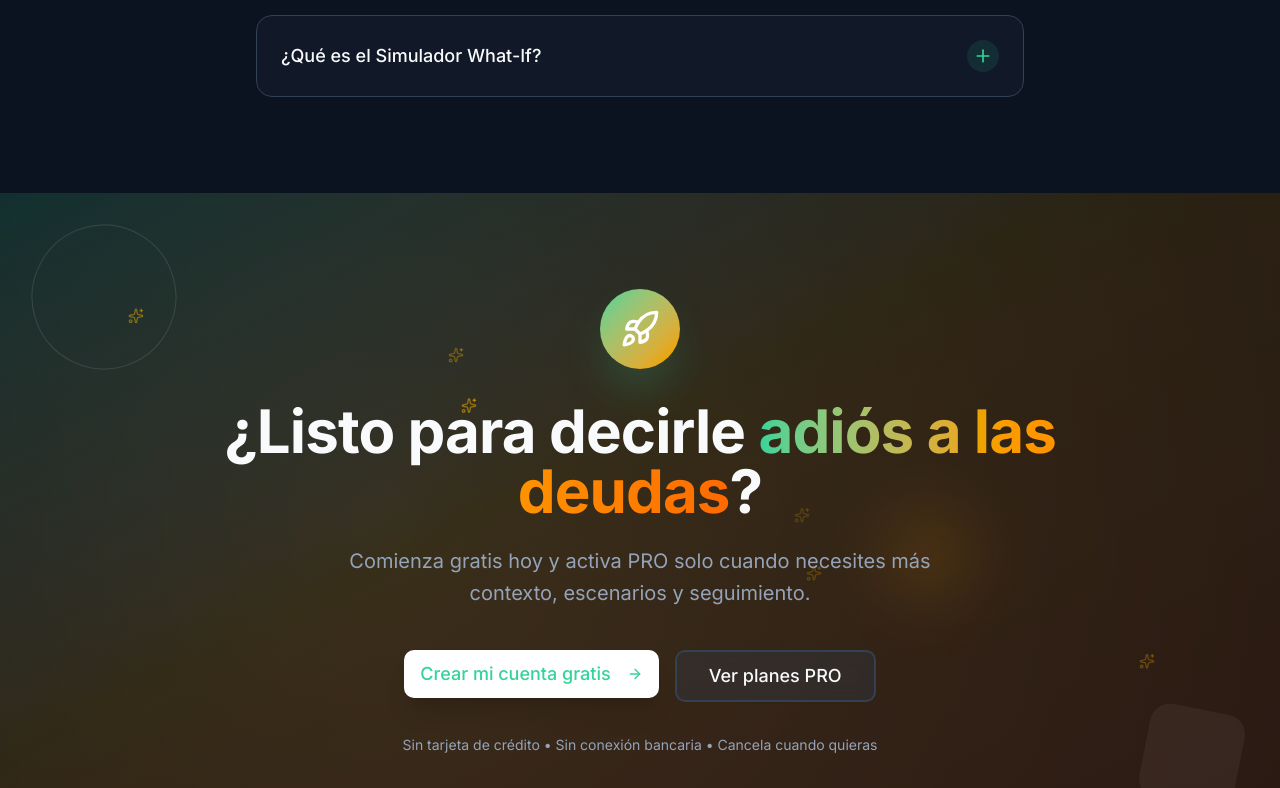
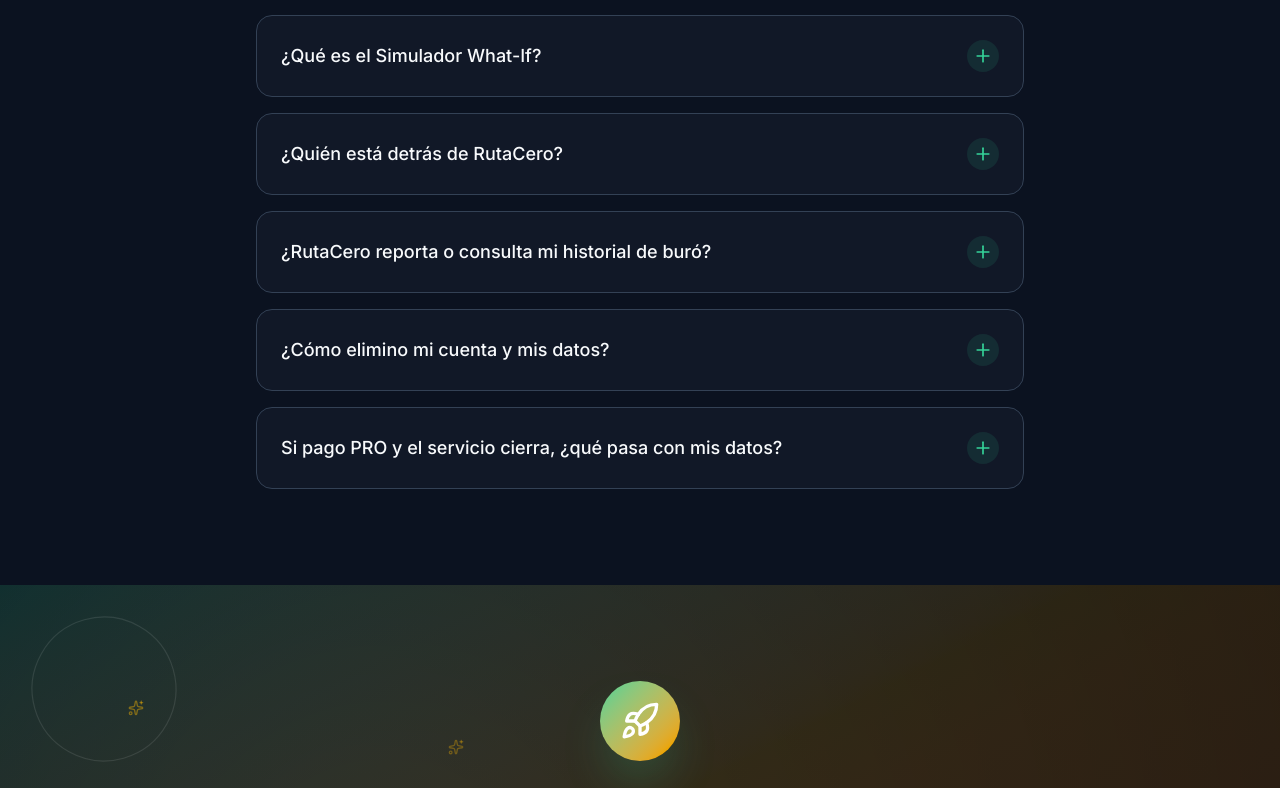
Before and after one commit to jcani0496/rutacero, a Next.js app: page / in a window 1280 px wide. Shown: the part 5242-6030 px from the top of the page. Built offline with nearby package versions, Linux system fonts and the light colour scheme; no server answers.

Commit message:
feat(landing): a11y FAQ accordion + 4 trust questions

```diff
--- a/src/components/landing/faq.tsx
+++ b/src/components/landing/faq.tsx
@@ -28,6 +28,22 @@
     {
         question: '¿Qué es el Simulador What-If?',
         answer: 'Es una herramienta PRO que te permite simular escenarios de pago. Por ejemplo, puedes ver cuántos meses te ahorras si pagas Q500 extra al mes, o qué deuda conviene pagar primero.',
+    },
+    {
+        question: '¿Quién está detrás de RutaCero?',
+        answer: 'RutaCero es una herramienta hecha en Guatemala por un equipo local. Si quieres saber más o escribirnos directamente, visita la página Acerca de RutaCero o escríbenos a soporte@rutacero.com.',
+    },
+    {
+        question: '¿RutaCero reporta o consulta mi historial de buró?',
+        answer: 'No. RutaCero no consulta ni reporta nada al buró de crédito. Solo usamos la información que tú nos compartes dentro de la app para construir tu plan de pagos.',
+    },
+    {
+        question: '¿Cómo elimino mi cuenta y mis datos?',
+        answer: 'Puedes eliminar tu cuenta desde Configuración → Eliminar mi cuenta. La eliminación es definitiva y elimina deudas, pagos, planes y todos tus datos asociados. Hay un periodo de gracia de 7 días en el que puedes cancelar la solicitud.',
+    },
+    {
+        question: 'Si pago PRO y el servicio cierra, ¿qué pasa con mis datos?',
+        answer: 'Tienes derecho a descargar tus datos en cualquier momento (deudas y pagos) en formato CSV desde Configuración → Mis datos, sin costo. Si por cualquier razón cerráramos el servicio, te avisaríamos con al menos 30 días de anticipación y te entregaríamos un export completo de tus datos.',
     },
 ];
 
@@ -68,7 +84,10 @@
                             className="border border-border rounded-xl overflow-hidden bg-card hover:border-primary/30 transition-colors"
                         >
                             <button
+                                id={`faq-button-${index}`}
                                 onClick={() => setOpenIndex(openIndex === index ? null : index)}
+                                aria-expanded={openIndex === index}
+                                aria-controls={`faq-panel-${index}`}
                                 className="w-full flex items-center justify-between p-6 text-left"
                             >
                                 <span className="text-lg font-medium text-foreground pr-4">
@@ -86,6 +105,9 @@
                             <AnimatePresence>
                                 {openIndex === index && (
                                     <motion.div
+                                        id={`faq-panel-${index}`}
+                                        role="region"
+                                        aria-labelledby={`faq-button-${index}`}
                                         initial={{ height: 0, opacity: 0 }}
                                         animate={{ height: 'auto', opacity: 1 }}
                                         exit={{ height: 0, opacity: 0 }}
```
